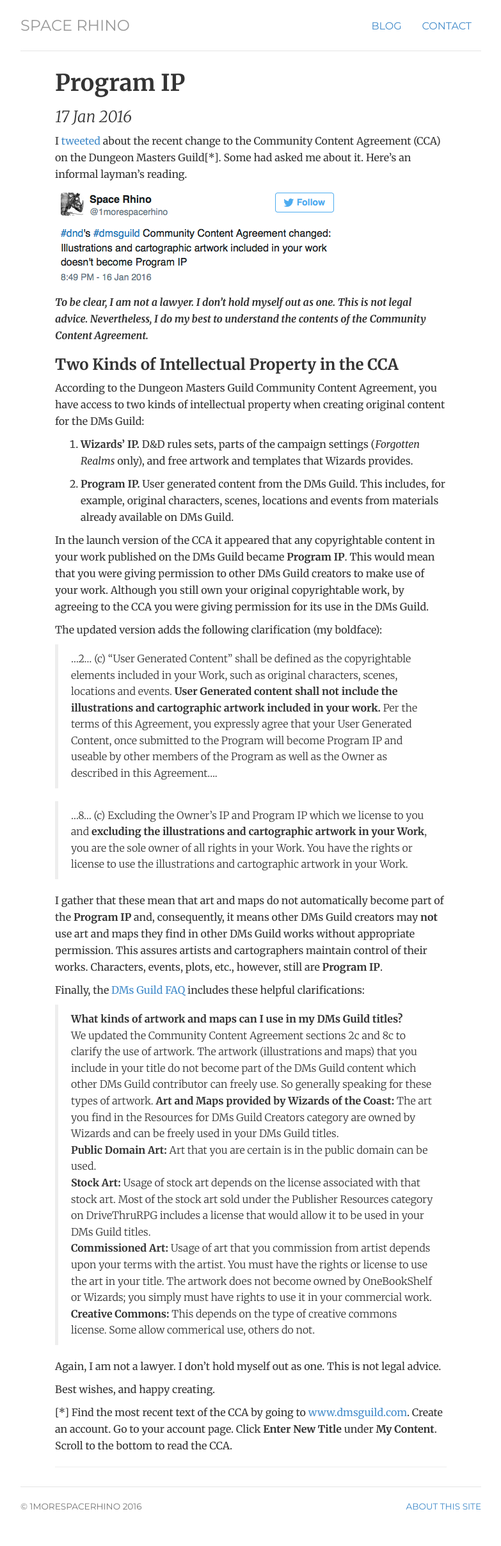
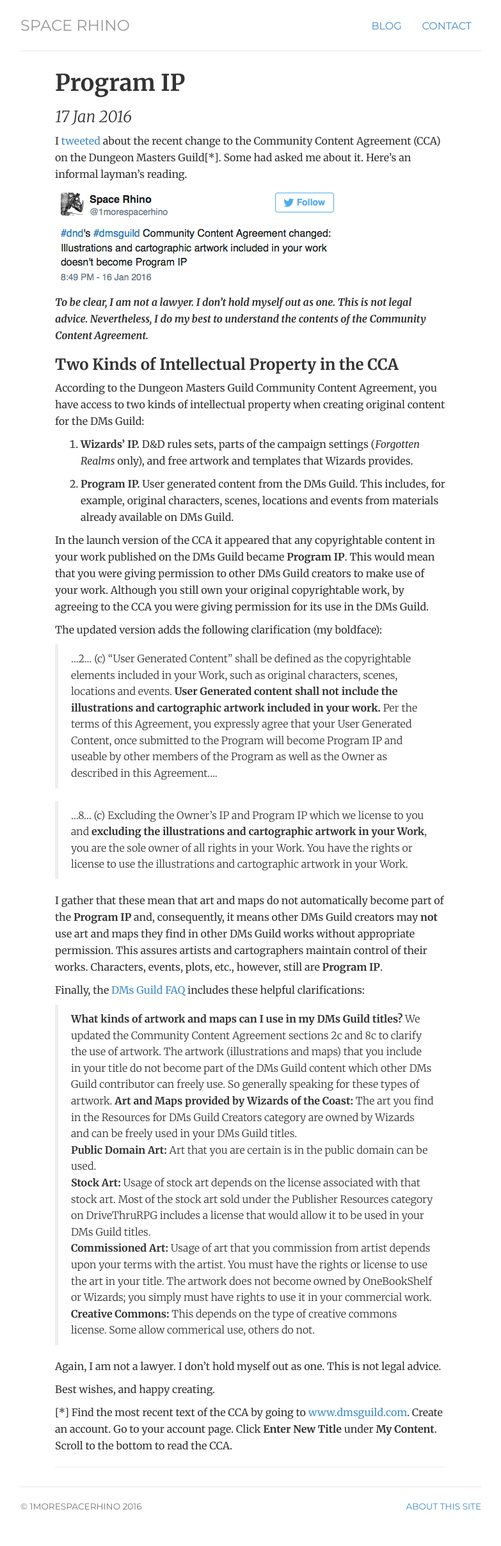
Before and after one commit to 1morespacerhino/1morespacerhino.github.io, a Jekyll site: the page built from _posts/2016-01-17-Program-IP.md, in a window 1280 px wide. Shown: the whole page at 64% size, without its empty margins (248-1031 px from the left). Built offline with Jekyll 4.4.1, drawn with Linux system fonts in a browser that asks for light colours.

```diff
--- a/_posts/2016-01-17-Program-IP.md
+++ b/_posts/2016-01-17-Program-IP.md
@@ -28,7 +28,7 @@ I gather that these mean that art and maps do not automatically become part of t
 
 Finally, the [DMs Guild FAQ](https://www.dmsguild.com/whatisdmsguild.php) includes these helpful clarifications:
 
->**What kinds of artwork and maps can I use in my DMs Guild titles?**\
+>**What kinds of artwork and maps can I use in my DMs Guild titles?**
 We updated the Community Content Agreement sections 2c and 8c to clarify the use of artwork. The artwork (illustrations and maps) that you include in your title do not become part of the DMs Guild content which other DMs Guild contributor can freely use. So generally speaking for these types of artwork.
 **Art and Maps provided by Wizards of the Coast:**
 The art you find in the Resources for DMs Guild Creators category are owned by Wizards and can be freely used in your DMs Guild titles.
```
